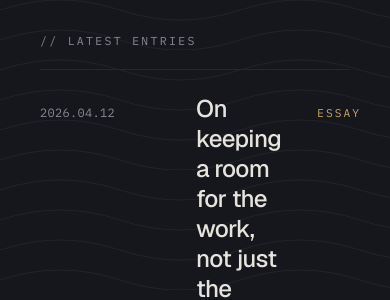
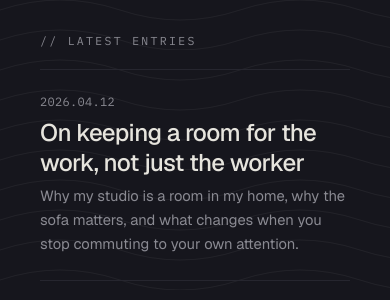
Before and after one commit to evgeniyp92/personal-website, a Next.js app: page / in a window 390 px wide. Shown: the part 550-850 px from the top of the page. Built offline with nearby package versions, Linux system fonts and the light colour scheme.

Commit message:
fix layout on mobile

```diff
--- a/app/_components/journal-index.tsx
+++ b/app/_components/journal-index.tsx
@@ -32,9 +32,9 @@ export function JournalIndex({ posts }: Readonly<{ posts: Readonly<PostMeta[]> }
                 three differently-sized strings in each row. */}
             <Link
               href={`/journal/${post.slug}`}
-              className="grid grid-cols-[120px_1fr_auto] gap-9 items-baseline py-6 group"
+              className="grid grid-rows-[1rem_1fr] md-grid-rows-1 md:grid-cols-[120px_1fr_auto] gap-2 md:gap-9 items-baseline py-6 group"
             >
-              <div className="font-mono-editorial text-[0.75rem] text-mute tracking-wide">
+              <div className="font-mono-editorial text-xs text-mute tracking-wide md:block">
                 {formatDate(post.date)}
               </div>
               <div>
@@ -48,7 +48,7 @@ export function JournalIndex({ posts }: Readonly<{ posts: Readonly<PostMeta[]> }
                 )}
               </div>
               {/* Kind label in gold mono — the one accent per row. */}
-              <div className="font-mono-editorial text-[0.7rem] tracking-[0.18em] uppercase text-gold">
+              <div className="font-mono-editorial text-[0.7rem] tracking-[0.18em] uppercase text-gold hidden md:block">
                 {post.kind}
               </div>
             </Link>
```
